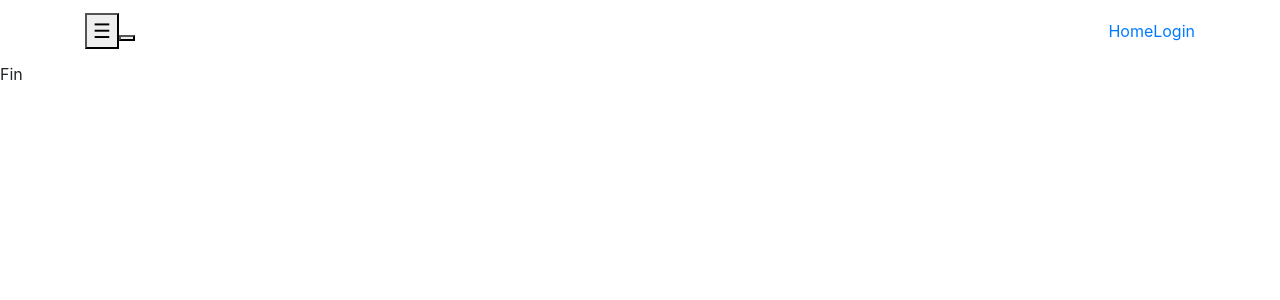
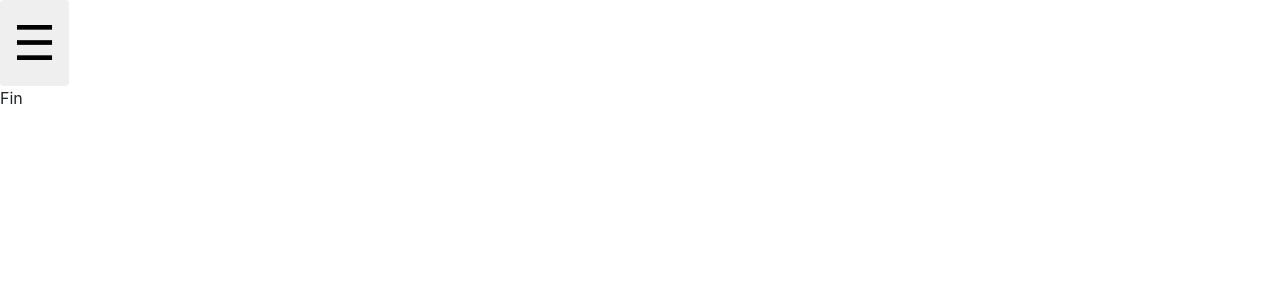
Before and after one commit to sandoka9/tracksgame-webapp, a Vue app: page /steps in a window 1280 px wide. Shown: the top 300 px of the page. Built offline with nearby package versions, Linux system fonts and the light colour scheme.

Commit message:
Add component Header

```diff
--- a/index.html
+++ b/index.html
@@ -7,6 +7,7 @@
     <title>tracksgame-app</title>
   </head>
   <body>
+
     <div id="app"></div>
     <!-- built files will be auto injected -->
   </body>
--- a/src/components/Header.vue
+++ b/src/components/Header.vue
@@ -1,39 +1,19 @@
 /* eslint-disable */
 <template>
-<!--
-<nav class="navbar navbar-default navbar-fixed-top">
-  <div class="container">
-    <router-link :to="{ name: 'HelloWorld' }">Home</router-link>
-    <router-link :to="{ name: 'Login' }">Login</router-link>
-    <router-link :to="{ name: 'Clues' }">Clues</router-link>
-    <router-link :to="{ name: 'Steps' }">Steps</router-link>
-    <router-link :to="{ name: 'Help' }">Help</router-link>
+  <div class="dropdown" v-bind:class="{ open: activator }">
+   <button class="hamburger btn btn-default dropdown-toggle" type="button" id="dropdownMenu1" data-toggle="dropdown" aria-haspopup="true" aria-expanded=true  @click="makeBurger">
+   &#9776;
+   <span class="caret"></span>
+   </button>
+   <ul class="dropdown-menu" aria-labelledby="dropdownMenu1" v-bind:style="{ display: isDisplay }" >
+     <li @click="makeBurger"><router-link :to="{ name: 'HelloWorld' }" >Home</router-link></li>
+     <li role="separator" class="divider"></li>
+     <li @click="makeBurger"><router-link :to="{ name: 'Login' }" title="Lien 2">Login</router-link></li>
+     <li role="separator" class="divider"></li>
+     <li @click="makeBurger"><router-link :to="{ name: 'Steps' }" title="Lien 3">Steps</router-link></li>
+     <li role="separator" class="divider"></li>
+  </ul>
   </div>
-</nav>
--->
-<!--<button class="hamburger">&#9776;</button>-->
-<nav class="navbar">
-       <div class="container">
-       <div class="navbar-brand is-large">
-         <button class="hamburger navbar-item">&#9776;</button>
-         <button @click="makeBurger" class="button navbar-burger" data-target="navMenu" v-bind:class="{active:false}">
-             <span></span>
-             <span></span>
-             <span></span>
-       </button>
-       </div>
-       <div class="navbar-menu" id="navMenu" v-bind:class="{ active: activator }">
-         <div class="navbar-end">
-           <a @click="makeBurger" class="navbar-item">
-            <router-link :to="{ name: 'HelloWorld' }">Home</router-link>
-          </a>
-          <a @click="makeBurger" class="navbar-item">
-           <router-link :to="{ name: 'Login' }">Login</router-link>
-         </a>
-       </div>
-     </div>
-     </div>
-   </nav>
 </template>
 <script>
 export default {
@@ -41,12 +21,18 @@ export default {
   data () {
     return {
       msg: '',
-      activator: false
+      activator: true,
+      isDisplay: 'none'
     }
   },
   methods: {
     makeBurger () {
       this.activator = !this.activator
+      if (this.isDisplay === '') {
+        this.isDisplay = 'none'
+      } else {
+        this.isDisplay = ''
+      }
       return this.activator
     }
   }
@@ -54,4 +40,21 @@ export default {
 </script>
 <!-- Add "scoped" attribute to limit CSS to this component only -->
 <style scoped>
+.dropdown-menu .divider {
+  height: 1px;
+  margin: 9px 0;
+  overflow: hidden;
+  background-color: #e5e5e5;
+}
+.dropdown-menu{
+  font-size: 2rem;
+  min-width: 50rem;
+}
+.btn {
+  font-size: 3rem;
+}
+.dropdown-toggle::after{
+  content: none;
+}
+
 </style>
```
Also changed, not shown: 1 other file (tests, documents, lock files or other folders).
